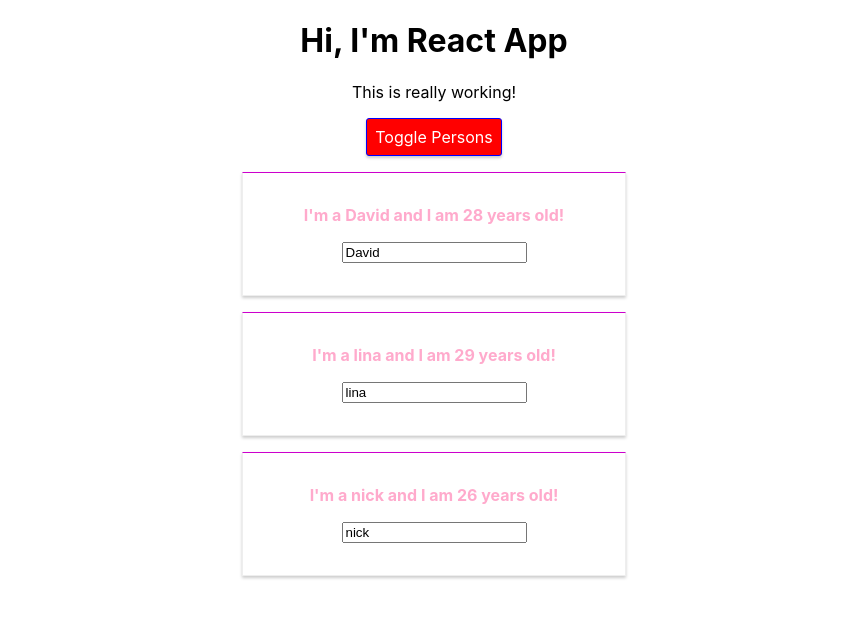
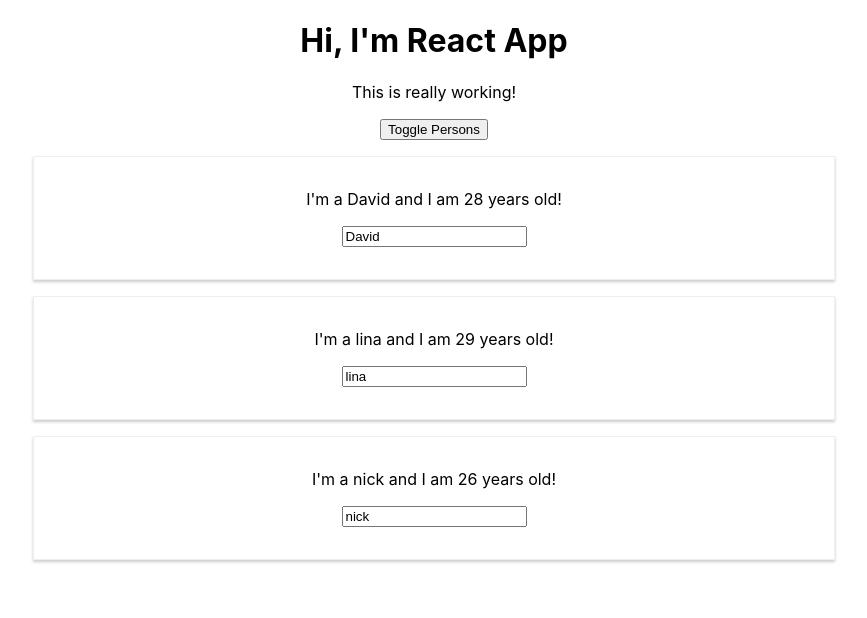
Before and after one commit to woochulpark/react_study, a React (Create React App) app in the folder study_react/: page / in a window 1280 px wide. Both pictures are taken after a click on the button "Toggle Persons". Shown: the top 618 px of the page, without its empty margins (206-1073 px from the left). Built offline with nearby package versions, Linux system fonts and the light colour scheme.

Commit message:
css 모듈 테스팅 Radium 관련 삭제 eject

```diff
--- a/study_react/src/App.js
+++ b/study_react/src/App.js
@@ -5,7 +5,7 @@
 import Person from './Person/Person';
 //radium 설치
 // StyleRoot component를 import
-import Radium, { StyleRoot } from 'radium';
+//import Radium, { StyleRoot } from 'radium';
 
 //class
 // 클래스 내에서 사용 하는 기본 Component는 세가지로
@@ -99,6 +99,8 @@
   render(){
     // css border-radius는 안됨. borderRadius
     // css 그대로 쓰면 오류가 나는 경우도 있으니 확인.
+    //27화 Radium 부분 없애고 css 모듈 작성
+    /*
     const style = {
       backgroundColor: 'teal',
       color:'white',
@@ -114,7 +116,7 @@
       }
 
     }
-
+    */
     //jsx 내부에서는 if가 불가능 하지만 밖으로 벗어나면 if가 가능
     // persons 변수 지정 기본값 null null 일경우 persons에 값을 넣어 보여줌.
     let persons = null;
@@ -143,12 +145,13 @@
         */}
         </div>
       )
-      style.backgroundColor = 'red';
-
+      //style.backgroundColor = 'red';
+          /*
       style[':hover'] = {
         backgroundColor : 'salmon',
         color : 'black'
       }
+      */
     }
 
     // css class 가 복수 인 경우 List 형태 [] 로 만듬
@@ -165,7 +168,7 @@
     }
     console.log(classes);
     return (
-      <StyleRoot>
+
       <div className="App"  >
         <h1>Hi, I'm React App</h1>
         {/* css class 를 복수로 뿌려 줄때 join에 공백을 넣어서 red bold 로 만들어줌 */}
@@ -174,7 +177,8 @@
         {/*button click 에서 agrument 넘겨주기 2가지*/}
         {/*<button onClick={()=>this.switchNameHandler('바보')}>Switch Name</button>*/}
        {/* <button style={style} onClick={this.switchNameHandler.bind(this,'바보')}>Switch Name</button>*/}
-       <button style={style} onClick={this.togglePersonsHandler}>Toggle Persons</button>
+       {/*<button style={style} onClick={this.togglePersonsHandler}>Toggle Persons</button>*/}
+       <button  onClick={this.togglePersonsHandler}>Toggle Persons</button>
        {/*
        {this.state.showPersons === true ?
        <div>
@@ -186,7 +190,7 @@
         {persons}
 
       </div>
-       </StyleRoot>
+
     )
 
   }
@@ -231,5 +235,6 @@
   );
 }
 */
-export default Radium(App);
+//export default Radium(App);
+export default App;
 //https://codinghub.tistory.com/category/%ED%94%84%EB%A1%9C%EA%B7%B8%EB%9E%98%EB%B0%8D%28Programming%29/%EB%A6%AC%EC%95%A1%ED%8A%B8%28React%29 참조
--- a/study_react/src/Person/Person.js
+++ b/study_react/src/Person/Person.js
@@ -1,23 +1,13 @@
 //src Person/person.js
 import React from 'react';
-import Radium from 'radium';
+//import Radium from 'radium';
 // 부모 component 에서 자식으로 props 전달
 //value가 고정값이 아니면 지정으로 defaultValue로 해야 함
 // StyleRoot를 app.js에서 import 하고 여기서 media query style을 적용
 const person = (props) => {
 
-    var StyleCompleted  = {
-        "@media (min-width: 500px)" : {
-            width: "350px",
-            borderTop: "1px solid #c0c",
-            color: "#fac",
-            fontWeight: 'bold'
-        }
-    };
-
     return (
-
-        <div className="Person" style={StyleCompleted}>
+        <div className='Person' >
             <p onClick={props.click}>I'm a {props.name} and I am {props.age} years old!</p>
             <p>
                 {props.children}
@@ -42,4 +32,5 @@
     return <p>I'm a Person!</p>
 }
 */
-export default Radium(person);
+//export default Radium(person);
+export default person;
```
